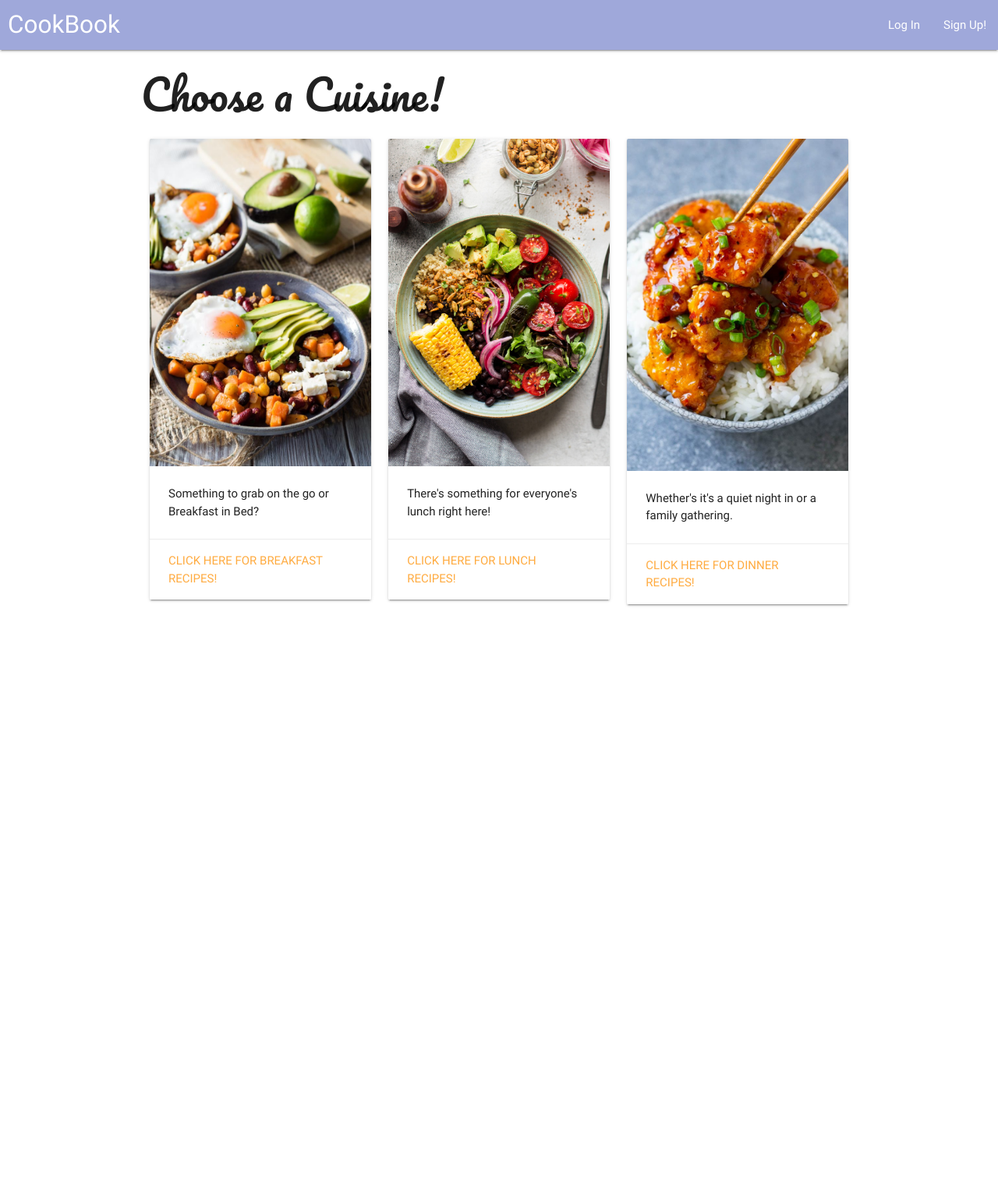
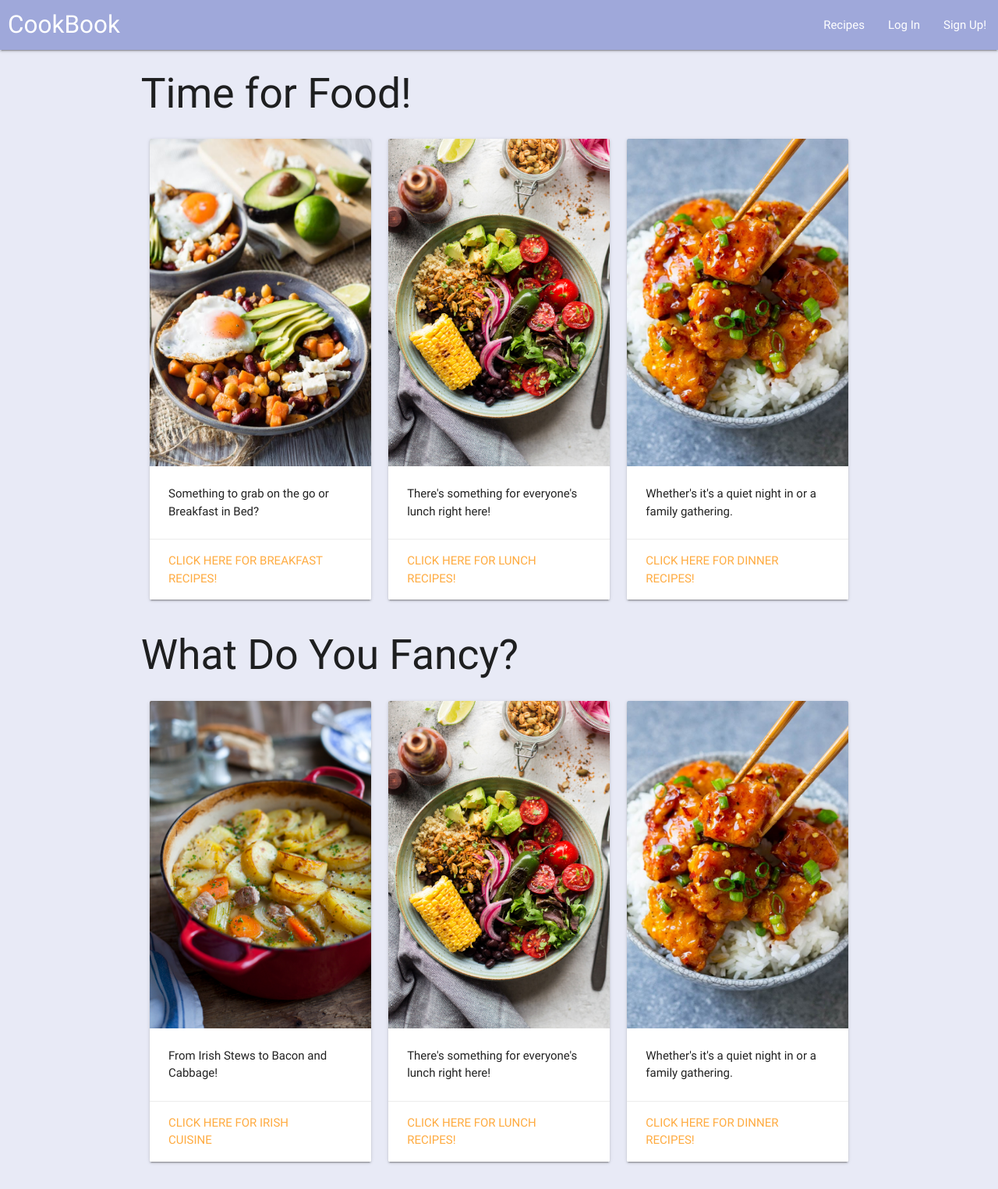
Before and after one commit to Code-Institute-Submissions/cookbook_assignment, a Flask app: page / in a window 1280 px wide. Shown: the whole page at 78% size. Before the commit the page ends 778 px from the top, so only its background shows below. Run offline with Flask 2, Linux system fonts and the light colour scheme; some libraries are stand-ins or nearby versions.

Commit message:
Created a system whereby casual users can view recipes, but the option to edit or delete recipes in the 'recipe' is restricted to session users.

```diff
--- a/static/css/style.css
+++ b/static/css/style.css
@@ -1,5 +1,4 @@
-@import url('https://fonts.googleapis.com/css?family=Pacifico:100,200,300,400,500,600,700');
+body{
+      background-color: red;
 
-.heading{
-    font-family: 'Pacifico', sans-serif;
 }
--- a/templates/add_recipe.html
+++ b/templates/add_recipe.html
@@ -1,5 +1,4 @@
-{% extends 'base.html' %}
-{% block content %}
+{% extends 'base.html' %} {% block content %}
 
 <div class="container">
     <div class="row">
@@ -137,7 +136,7 @@
         <div class="row">
             <div class="switch">
                <label>
-                 <input id="gluten_free" name="gluten_free" type="checkbox">
+                 <input id="gluten_free" name="gluten_free" type="checkbox" value="Yes">
                     <span class="lever"></span>
                     Gluten Free
                </label>
--- a/templates/base.html
+++ b/templates/base.html
@@ -1,13 +1,12 @@
+
 <!DOCTYPE html>
 <html>
 <head>
     <link href="https://fonts.googleapis.com/icon?family=Material+Icons" rel="stylesheet">
+    <link rel="stylesheet" href="https://cdnjs.cloudflare.com/ajax/libs/materialize/0.100.2/css/materialize.min.css">
     <link rel="stylesheet" href="{{url_for('static', filename='css/style.css')}}" type="text/css" />
-    <link rel="stylesheet" href="https://cdnjs.cloudflare.com/ajax/libs/materialize/0.100.2/css/materialize.min.css">
-
-    <title>Cook Book</title>
 </head>
-<body class=""></body>
+<body class="indigo lighten-5"></body>
     <nav class="nav indigo lighten-3">
     <div class="nav-wrapper">
       <a href="{{url_for('homepage')}}" class="brand-logo" style="margin-left:10px">CookBook</a>
@@ -18,6 +17,7 @@
             <li><a href="{{url_for('get_recipe')}}">Recipes</a></li>
             <li><a href="{{url_for('logout')}}">Log Out</a></li>
           {% else %}
+            <li><a href="{{url_for('get_recipe')}}">Recipes</a></li>
             <li><a href="{{url_for('user')}}">Log In</a></li>
             <li><a href="{{url_for('register')}}">Sign Up!</a></li>
           {% endif %}
@@ -37,27 +37,11 @@
 
     <script>
 
-
-     $(document).ready(function(){
-       $('.sidenav').sidenav();
-     });
-
     //For category dropdown functionality//
 
         $(document).ready(function() {
             $('.collapsible').collapsible();
             $('select').material_select();
-        });
-
-    //jQuery used for datepicker functionality//
-
-       $('.datepicker').pickadate({
-            selectMonths: true, // Creates a dropdown to control month
-            selectYears: 15, // Creates a dropdown of 15 years to control year,
-            today: 'Today',
-            clear: 'Clear',
-            close: 'Ok',
-            closeOnSelect: false // Close upon selecting a date,
         });
 
 
--- a/templates/edit_recipe.html
+++ b/templates/edit_recipe.html
@@ -142,7 +142,11 @@
         <div class="row">
             <div class="switch">
                <label>
-                 <input id="gluten_free" name="gluten_free" type="checkbox">
+                   {% if recipe.gluten_free %}
+                      <input id="gluten_free" name="gluten_free" type="checkbox" value="Yes" checked>
+                   {% else %}
+                      <input id="gluten_free" name="gluten_free" type="checkbox" value="No">
+                   {% endif %}
                     <span class="lever"></span>
                     Gluten Free
                </label>
--- a/templates/homepage.html
+++ b/templates/homepage.html
@@ -3,11 +3,11 @@
 
 <div class="container">
     <div class="row">
-        <h2 class="heading">Choose a Cuisine!</h2>
+        <h2 class="heading">Time for Food!</h2>
     <div class="col s4 m4">
       <div class="card">
         <div class="card-image">
-          <img src="{{url_for('static', filename='images/breakfast1.jpg')}}" height="420">
+          <img src="{{url_for('static', filename='images/Breakfast.jpg')}}" height="420">
         </div>
         <div class="card-content">
           <p>Something to grab on the go or Breakfast in Bed?</p>
@@ -35,7 +35,53 @@
      <div class="col s4 m4">
       <div class="card">
         <div class="card-image">
-          <img src="{{url_for('static', filename='images/curry.jpg')}}">
+          <img src="{{url_for('static', filename='images/curry.jpg')}}" height="420">
+        </div>
+        <div class="card-content">
+          <p>Whether's it's a quiet night in or a family gathering.</p>
+        </div>
+        <div class="card-action">
+          <a href="{{url_for('dinner')}}">Click Here for Dinner Recipes!</a>
+        </div>
+      </div>
+    </div>
+
+  </div>
+
+  <div class="row">
+        <h2 class="heading">What Do You Fancy?</h2>
+    <div class="col s4 m4">
+      <div class="card">
+        <div class="card-image">
+          <img src="{{url_for('static', filename='images/Irish.jpg')}}" height="420">
+        </div>
+        <div class="card-content">
+          <p>From Irish Stews to Bacon and Cabbage!</p>
+        </div>
+        <div class="card-action">
+          <a href="{{url_for('breakfast')}}">Click Here for Irish Cuisine</a>
+        </div>
+      </div>
+    </div>
+
+  <div class="col s4 m4">
+      <div class="card">
+        <div class="card-image">
+          <img src="{{url_for('static', filename='images/lunch3.jpg')}}" height="420">
+        </div>
+        <div class="card-content">
+          <p>There's something for everyone's lunch right here!</p>
+        </div>
+        <div class="card-action">
+          <a href="{{url_for('lunch')}}">Click Here for Lunch Recipes!</a>
+        </div>
+      </div>
+    </div>
+
+     <div class="col s4 m4">
+      <div class="card">
+        <div class="card-image">
+          <img src="{{url_for('static', filename='images/curry.jpg')}}" height="420">
         </div>
         <div class="card-content">
           <p>Whether's it's a quiet night in or a family gathering.</p>
@@ -51,6 +97,7 @@
 
 
 
+
 </div>
 
 {% endblock %}
```
Also changed, not shown: templates/recipes.html (+6 -1 lines), README.md, static/images/Breakfast.jpg (renamed from static/images/breakfast1.jpg), static/images/Irish.jpg (added), static/images/dinner.jpg (deleted), static/images/jumbo.jpg (deleted), static/images/lunch1.jpg (deleted).
